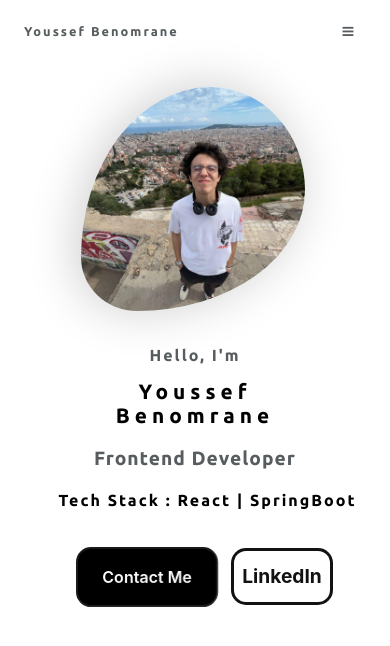
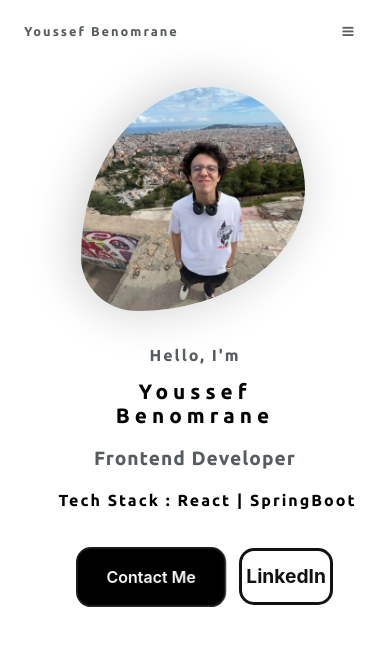
Before and after one commit to Youuusseff/Portfolio, a React (Create React App) app in the folder portfolio/: page / in a window 390 px wide. Shown: the top 646 px of the page. Built offline with nearby package versions, Linux system fonts and the light colour scheme.

Commit message:
Update App.css

```diff
--- a/portfolio/src/components/home/App.css
+++ b/portfolio/src/components/home/App.css
@@ -215,14 +215,14 @@ nav{
     margin: 0;
   }
   .button-c{
-    width: 52% !important;
+    width: 55% !important;
     margin: 1rem !important;
     text-wrap: nowrap !important;
     margin-left: 0;
 
   }
   .button-l{
-    width: 35%;
+    width: 32%;
     margin: 0 !important;
   }
 }
```
